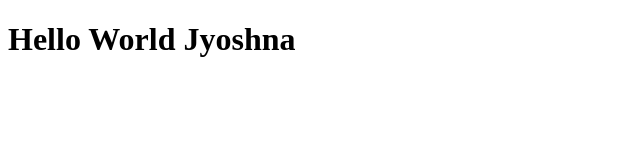
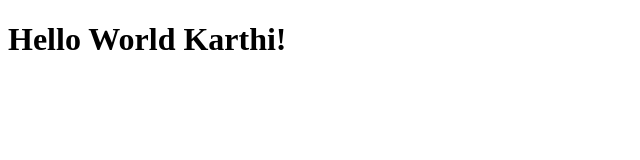
Before and after one commit to jyo-1576/Readme, a plain HTML site: page index.html in a window 1280 px wide. Shown: the full height of the page, 0-640 px from the left. Drawn offline with Linux system fonts and the light colour scheme.

Commit message:
Update index.html

```diff
--- a/index.html
+++ b/index.html
@@ -9,13 +9,13 @@
     <meta name="viewport" content="width=device-width, initial-
 scale=1.0">
 
-    <title>Hello World Jyoshna</title>
+    <title>Hello World Karthi!</title>
 
 </head>
 
 <body>
 
-    <h1>Hello World Jyoshna</h1>
+    <h1>Hello World Karthi!</h1>
 
 </body>
 
```
